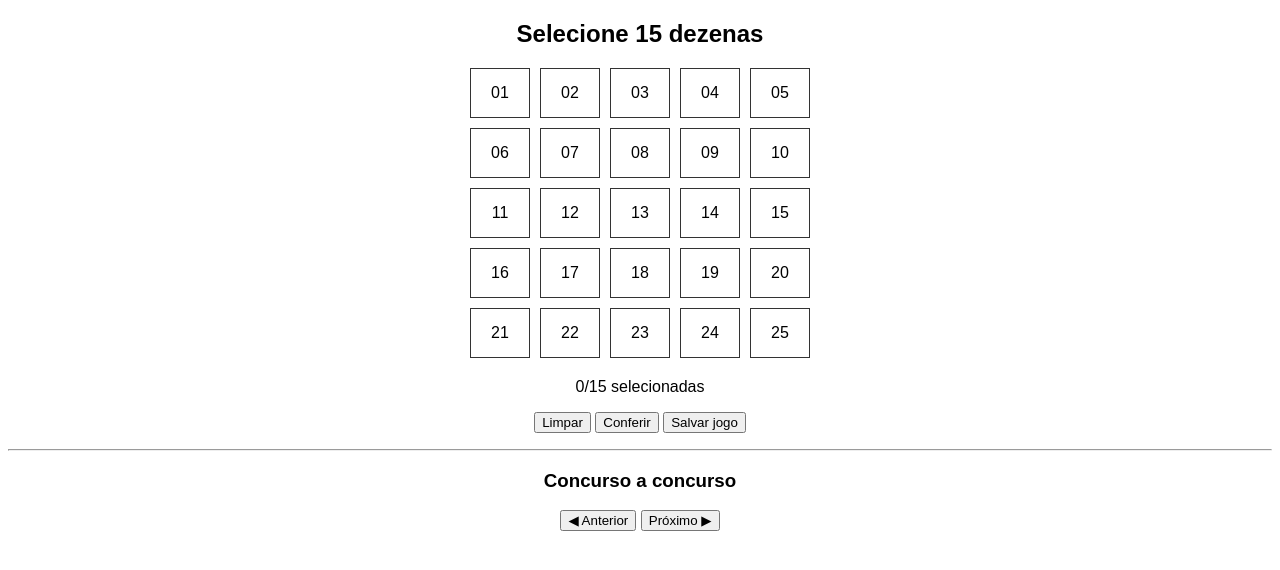
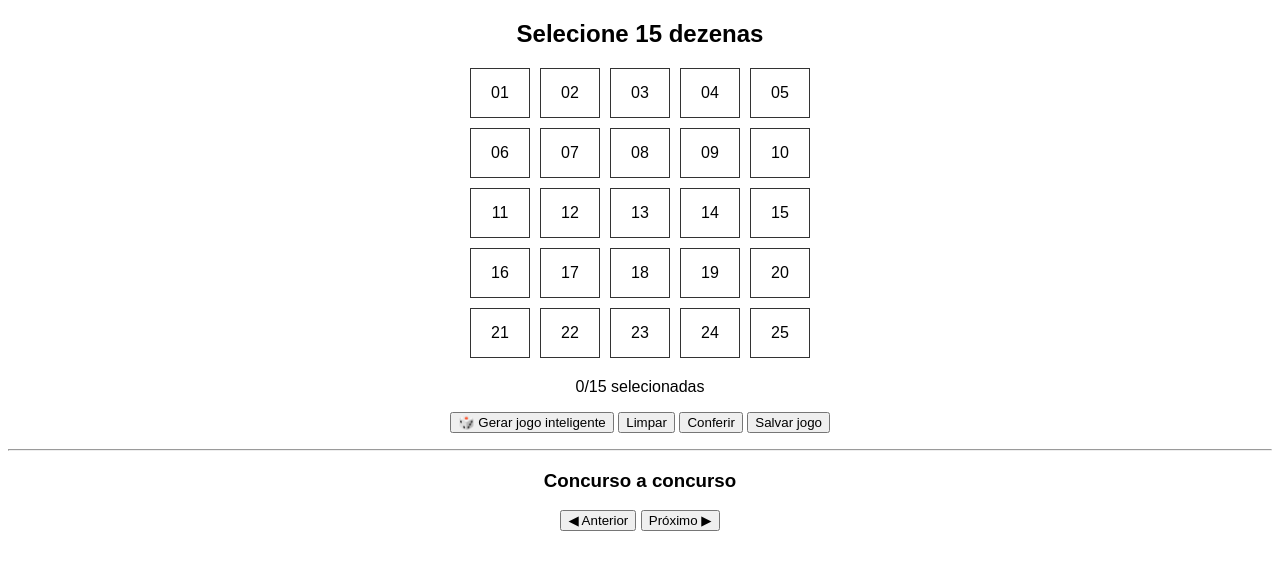
Before and after one commit to Brunomckn/lotofacil-site, a plain HTML site: page index.html in a window 1280 px wide. Drawn offline with Linux system fonts and the light colour scheme.

Commit message:
Update index.html

```diff
--- a/index.html
+++ b/index.html
@@ -13,6 +13,7 @@
 
 <p id="contador">0/15 selecionadas</p>
 
+<button id="gerar">🎲 Gerar jogo inteligente</button>
 <button id="limpar">Limpar</button>
 <button id="conferir">Conferir</button>
 <button id="salvar">Salvar jogo</button>
```
